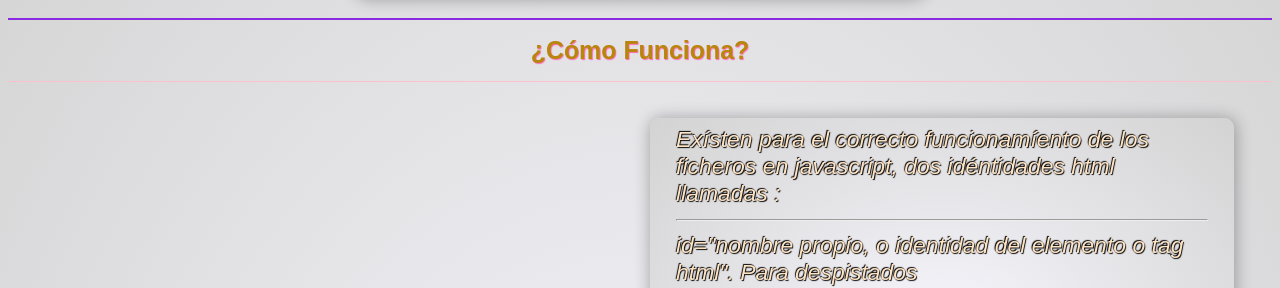
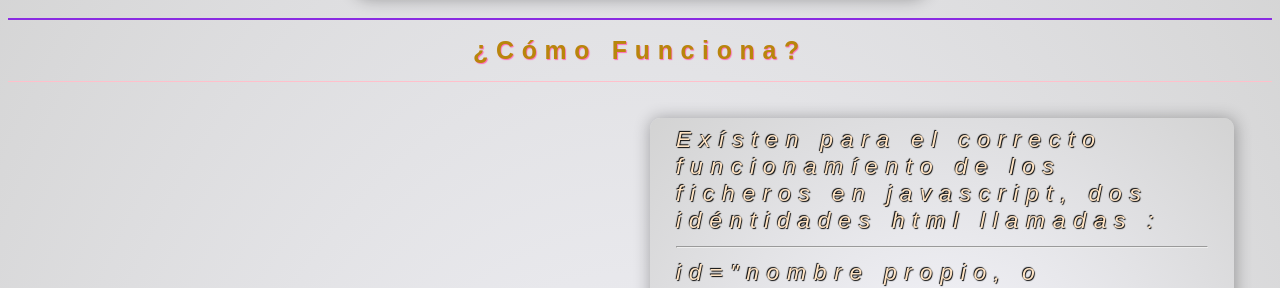
Before and after one commit to marcostonfor/twoclock, a plain HTML site: page index.html in a window 1280 px wide. Shown: the part 142-430 px from the top of the page. Drawn offline with Linux system fonts and the light colour scheme; a web font is replaced by a local one.

Commit message:
Update main.css

```diff
--- a/css/main.css
+++ b/css/main.css
@@ -1,4 +1,5 @@
 main {
+    letter-spacing: 0.6vw;
     color: bisque;
     font-family: 'Fonters', sans-serif;
     text-shadow: 0.1vh 0.1vw 1px hsl(0, 0%, 2%), -0.1vh -0.1vw 1px hsl(0, 0%, 0%);
```
